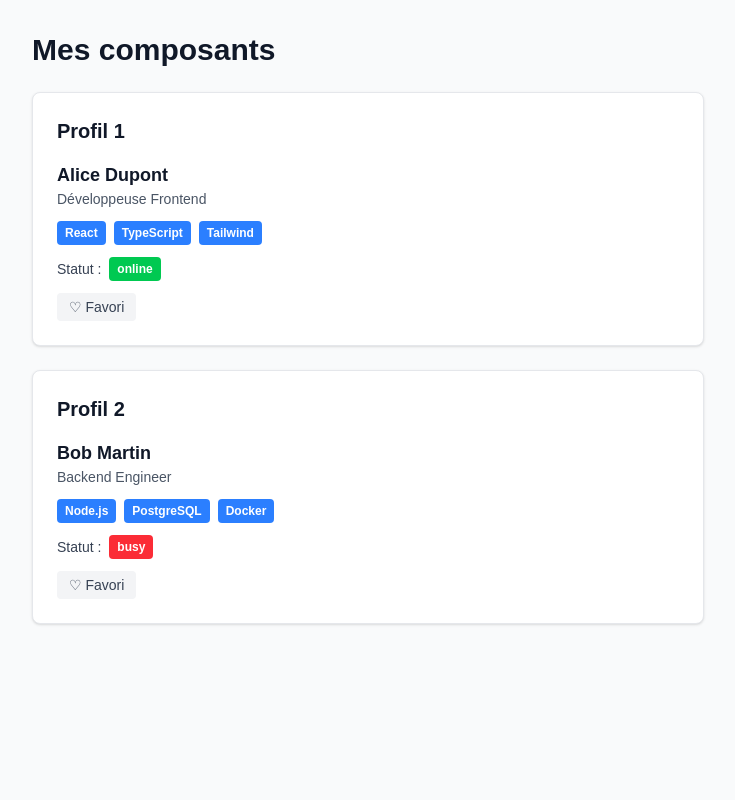
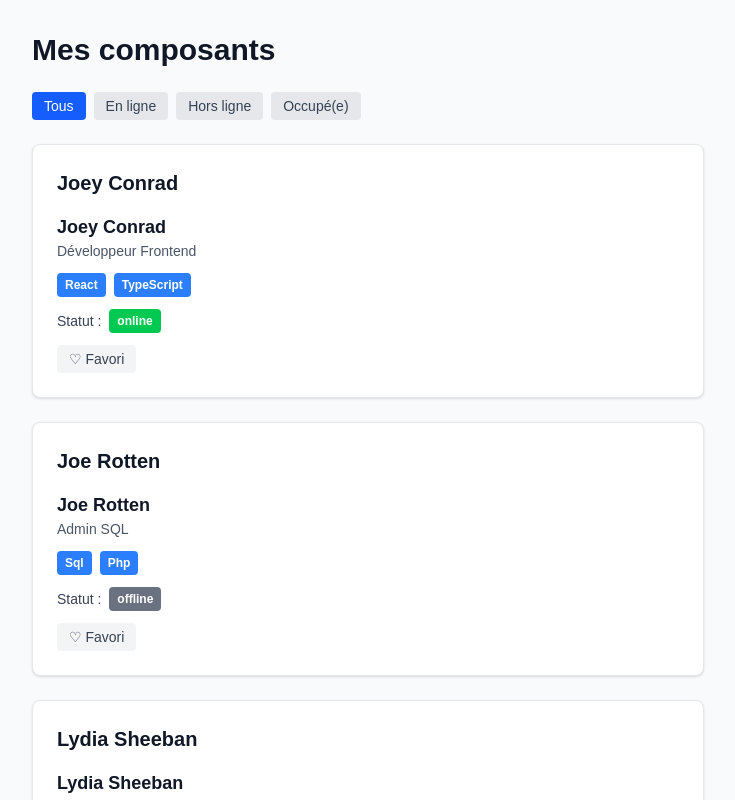
Before and after one commit to TanghyNguyen/formation-fullstack, a Next.js app in the folder semaine-01-react-bases/: page / in a window 1280 px wide. Shown: the top 800 px of the page, without its empty margins (272-1007 px from the left). Built offline with nearby package versions, Linux system fonts and the light colour scheme.

Commit message:
feat(week-01): add status filter to profile list

```diff
--- a/semaine-01-react-bases/app/page.tsx
+++ b/semaine-01-react-bases/app/page.tsx
@@ -1,28 +1,109 @@
+"use client";
+import { useState } from "react";
 import { Card } from "@/components/Card";
-import { UserProfile } from "@/components/UserProfile";
+import { UserProfile, UserStatus } from "@/components/UserProfile";
+
+type Profile = {
+  name: string;
+  role: string;
+  skills: string[];
+  status: UserStatus;
+};
 
 export default function Home() {
+  const profiles: Profile[] = [
+    {
+      name: "Joey Conrad",
+      role: "Développeur Frontend",
+      skills: ["React", "TypeScript"],
+      status: "online",
+    },
+    {
+      name: "Joe Rotten",
+      role: "Admin SQL",
+      skills: ["Sql", "Php"],
+      status: "offline",
+    },
+    {
+      name: "Lydia Sheeban",
+      role: "Développeuse Backend",
+      skills: ["Node", "Sql"],
+      status: "busy",
+    },
+    {
+      name: "Alice Dupont",
+      role: "Développeuse Frontend",
+      skills: ["React", "TypeScript", "Tailwind"],
+      status: "online",
+    },
+    {
+      name: "Bob Martin",
+      role: "Backend Engineer",
+      skills: ["Node.js", "PostgreSQL", "Docker"],
+      status: "busy",
+    },
+  ];
+  const [currentStatus, setCurrentStatus] = useState<UserStatus | "all">("all");
+  const filteredProfiles = profiles.filter((profile) => {
+    if (currentStatus === "all") return true;
+    return profile.status === currentStatus;
+  });
   return (
     <main className="min-h-screen p-8 bg-gray-50 text-gray-900">
       <div className="max-w-2xl mx-auto space-y-6">
         <h1 className="text-3xl font-bold">Mes composants</h1>
-        <Card title="Profil 1">
-          <UserProfile
-            name="Alice Dupont"
-            role="Développeuse Frontend"
-            skills={["React", "TypeScript", "Tailwind"]}
-            status="online"
-          />
-        </Card>
-
-        <Card title="Profil 2">
-          <UserProfile
-            name="Bob Martin"
-            role="Backend Engineer"
-            skills={["Node.js", "PostgreSQL", "Docker"]}
-            status="busy"
-          />
-        </Card>
+        <div className="flex items-center gap-2">
+          <button
+            onClick={() => setCurrentStatus("all")}
+            className={`px-3 py-1 rounded text-sm font-medium ${
+              currentStatus === "all"
+                ? "bg-blue-600 text-white"
+                : "bg-gray-200 text-gray-700"
+            }`}
+          >
+            Tous
+          </button>
+          <button
+            onClick={() => setCurrentStatus("online")}
+            className={`px-3 py-1 rounded text-sm font-medium ${
+              currentStatus === "online"
+                ? "bg-green-600 text-white"
+                : "bg-gray-200 text-gray-700"
+            }`}
+          >
+            En ligne
+          </button>
+          <button
+            onClick={() => setCurrentStatus("offline")}
+            className={`px-3 py-1 rounded text-sm font-medium ${
+              currentStatus === "offline"
+                ? "bg-gray-600 text-white"
+                : "bg-gray-200 text-gray-700"
+            }`}
+          >
+            Hors ligne
+          </button>
+          <button
+            onClick={() => setCurrentStatus("busy")}
+            className={`px-3 py-1 rounded text-sm font-medium ${
+              currentStatus === "busy"
+                ? "bg-red-600 text-white"
+                : "bg-gray-200 text-gray-700"
+            }`}
+          >
+            Occupé(e)
+          </button>
+        </div>
+        {filteredProfiles.map((profile) => (
+          <Card key={profile.name} title={profile.name}>
+            <UserProfile
+              name={profile.name}
+              role={profile.role}
+              skills={profile.skills}
+              status={profile.status}
+            />
+          </Card>
+        ))}
       </div>
     </main>
   );
--- a/semaine-01-react-bases/components/UserProfile.tsx
+++ b/semaine-01-react-bases/components/UserProfile.tsx
@@ -2,7 +2,7 @@
 import { useState } from "react";
 import { Badge } from "@/components/Badge";
 
-type UserStatus = "online" | "offline" | "busy";
+export type UserStatus = "online" | "offline" | "busy";
 
 type UserProfileProps = {
   name: string;
```
